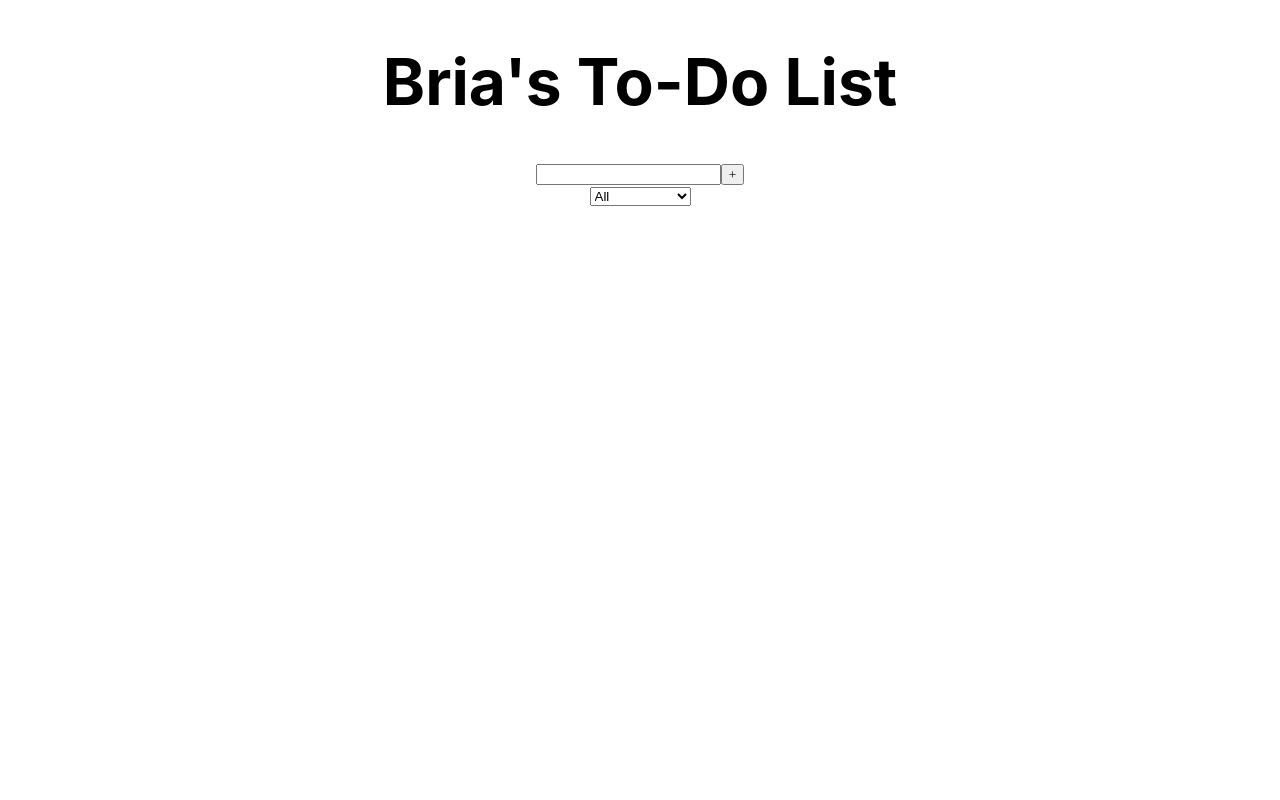
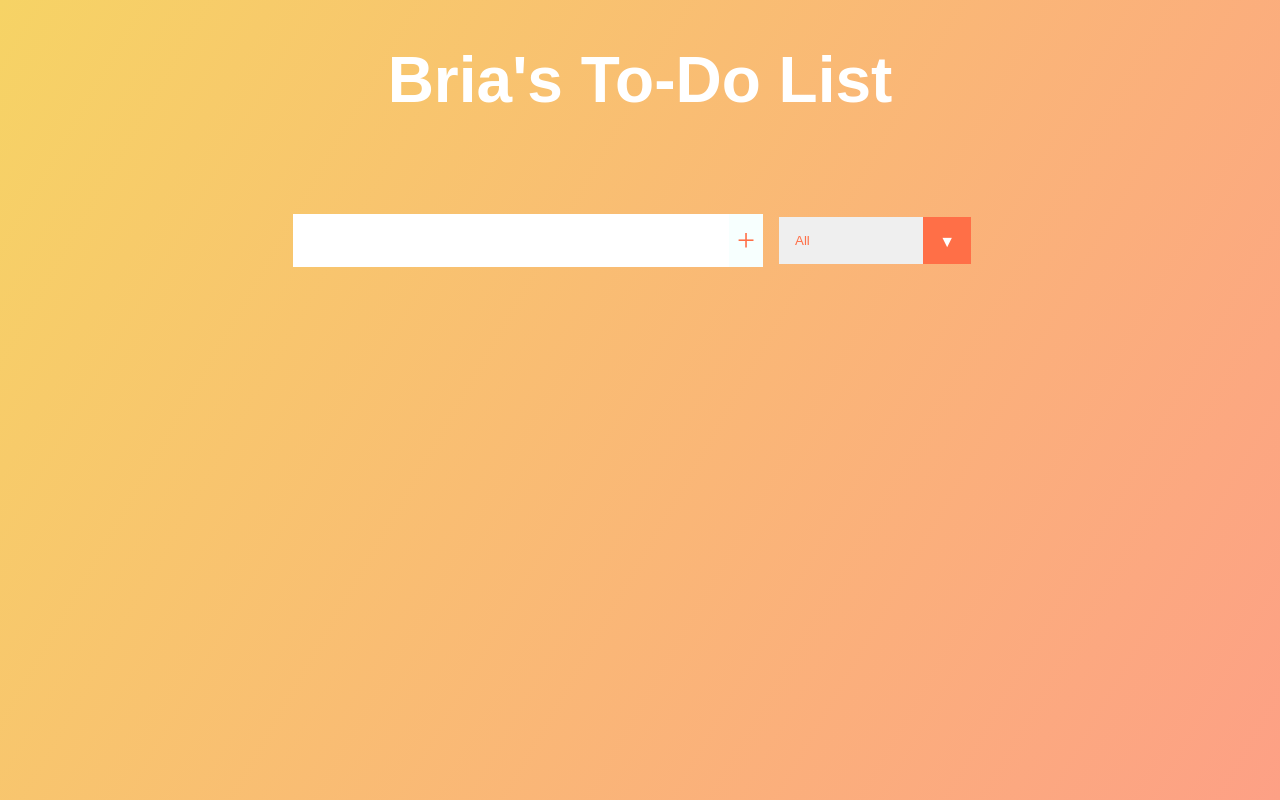
Before and after one commit to whiteheadbria/todo-app, a React (Create React App) app: page / in a window 1280 px wide. Built offline with nearby package versions, Linux system fonts and the light colour scheme.

Commit message:
updates made the other day i didnt push

```diff
--- a/public/index.html
+++ b/public/index.html
@@ -11,6 +11,8 @@
     />
 
     <link rel="stylesheet" href="https://cdn.jsdelivr.net/npm/@fortawesome/fontawesome-free@6.1.2/css/fontawesome.min.css" integrity="sha384-X8QTME3FCg1DLb58++lPvsjbQoCT9bp3MsUU3grbIny/3ZwUJkRNO8NPW6zqzuW9" crossorigin="anonymous">
+    <link rel="stylesheet" href="https://cdn.jsdelivr.net/npm/@fortawesome/fontawesome-free@6.1.2/css/fontawesome.min.css"
+
     <link rel="apple-touch-icon" href="%PUBLIC_URL%/logo192.png" />
     <!--
       manifest.json provides metadata used when your web app is installed on a
--- a/src/App.js
+++ b/src/App.js
@@ -14,11 +14,16 @@ const[todos, setTodos] = useState([]); // store todos, an array of objects
     <header>
       <h1>Bria's To-Do List</h1>
       </header>
-      <Form inputText={inputText} setInputText={setInputText} todos={todos} setTodos={setTodos}/>
+      <Form inputText={inputText}
+      setInputText={setInputText}
+      todos={todos}
+      setTodos={setTodos}
+      />
       {/*taking setInputText and passing it into Form so we have access in Form.js*/}
       {/*same keeping same variable name as the object */ }
 
-      <TodoList />
+      <TodoList todos={todos}/>
+      {/*passing that data down to be accessible in TodoList.js component*/}
     </div>
   );
 }
--- a/src/components/Form.js
+++ b/src/components/Form.js
@@ -1,7 +1,7 @@
 import React from "react";
 
 //import / passing it to a prop
-const Form = ({setInputText, todos, setTodos}) => {
+const Form = ({setInputText, inputText, todos, setTodos}) => {
     // Here I can write javascript code and function
     const inputTextHandler = (e) => {
         console.log(e.target.value);
@@ -11,13 +11,15 @@ const Form = ({setInputText, todos, setTodos}) => {
     const submitTodoHandler = (e) => {
         e.preventDefault(); //prevents automatic refreshing after clicking plus
         setTodos([
-            ...todos, {text: inputTextHandler, completed: false, id: Math.random() * 1000} // install a package to get unique number
-        ]) // ...todos just means to contnue to add (?)
+            ...todos, {text: inputText, completed: false, id: Math.random() * 1000} // install a package to get unique number
+        ]); // ...todos just means to contnue to add (?)
+
+        setInputText(" "); //sets state back to 0
     }
 
     return (
         <form>
-            <input onClick={inputTextHandler} type="text" className="todo-input" />
+            <input value={inputText} onChange={inputTextHandler} type="text" className="todo-input" />
             <button onClick={submitTodoHandler} type="submit" className ="todo-button">
             <i className="fa-solid fa-plus"></i>
             </button>
--- /dev/null
+++ b/src/components/Todo.js
@@ -0,0 +1,18 @@
+import React from 'react';
+
+const Todo = () => {
+    return (
+
+        <div className="todo">
+            <li className="todo-item"></li>
+            <button className="complete-btn">
+            <i className="fa-solid fa-trash"></i>
+            </button>
+
+            <button className="trash-btn"> <i className="fa-solid fa-trash"></i></button>
+        </div>
+
+    );
+};
+
+export default Todo;
--- a/src/components/TodoList.js
+++ b/src/components/TodoList.js
@@ -1,9 +1,18 @@
 import React from 'react';
+//Import Components
+import Todo from './Todo';
 
-const TodoList = () => {
+const TodoList = ({ todos }) => {
+
     return (
         <div className="todo-container">
-        <ul className="todo-list"></ul>
+        <ul className="todo-list">
+            {/*map through array of objects for each object render out todo component*/}
+            {todos.map((todo)=> (
+                <Todo text={todo.text} id={todo.id}/>
+            ) )}
+
+        </ul>
       </div>
     );
 };
--- a/src/index.css
+++ b/src/index.css
@@ -1,18 +1,139 @@
+* {
+  margin: 0;
+  padding: 0;
+  box-sizing: border-box;
+}
 body {
-  margin: 0;
-  font-family: -apple-system, BlinkMacSystemFont, 'Segoe UI', 'Roboto', 'Oxygen',
-    'Ubuntu', 'Cantarell', 'Fira Sans', 'Droid Sans', 'Helvetica Neue',
-    sans-serif;
-  -webkit-font-smoothing: antialiased;
-  -moz-osx-font-smoothing: grayscale;
+  background-image: linear-gradient(120deg, #f6d365 0%, #fda085 100%);
+  color: white;
+  font-family: "Poppins", sans-serif;
+  min-height: 100vh;
 }
-
-code {
-  font-family: source-code-pro, Menlo, Monaco, Consolas, 'Courier New',
-    monospace;
-}
-
-
 header {
   font-size: 2rem;
 }
+
+header,
+form {
+  min-height: 20vh;
+  display: flex;
+  justify-content: center;
+  align-items: center;
+}
+form input,
+form button {
+  padding: 0.5rem;
+  font-size: 2rem;
+  border: none;
+  background: white;
+}
+form button {
+  color: #ff6f47;
+  background: #f7fffe;
+  cursor: pointer;
+  transition: all 0.3s ease;
+}
+form button:hover {
+  background: #ff6f47;
+  color: white;
+}
+.todo-container {
+  display: flex;
+  justify-content: center;
+  align-items: center;
+}
+
+.todo-list {
+  min-width: 30%;
+  list-style: none;
+}
+
+.todo {
+  margin: 0.5rem;
+  background: white;
+  font-size: 1.5rem;
+  color: black;
+  display: flex;
+  justify-content: space-between;
+  align-items: center;
+  transition: all 1s ease;
+}
+.filter-todo {
+  padding: 1rem;
+}
+.todo li {
+  flex: 1;
+}
+
+.trash-btn,
+.complete-btn {
+  background: #ff6f47;
+  color: white;
+  border: none;
+  padding: 1rem;
+  cursor: pointer;
+  font-size: 1rem;
+}
+.complete-btn {
+  background: rgb(11, 212, 162);
+}
+.todo-item {
+  padding: 0rem 0.5rem;
+}
+
+.fa-trash,
+.fa-check {
+  pointer-events: none;
+}
+
+.fall {
+  transform: translateY(10rem) rotateZ(20deg);
+  opacity: 0;
+}
+
+.completed {
+  text-decoration: line-through;
+  opacity: 0.5;
+}
+
+/*CUSTOM SELECTOR */
+select {
+  -webkit-appearance: none;
+  -moz-appearance: none;
+  -ms-appearance: none;
+  appearance: none;
+  outline: 0;
+  box-shadow: none;
+  border: 0 !important;
+  background-image: none;
+}
+
+/* Custom Select */
+.select {
+  margin: 1rem;
+  position: relative;
+  overflow: hidden;
+}
+select {
+  color: #ff6f47;
+  font-family: "Poppins", sans-serif;
+  cursor: pointer;
+  width: 12rem;
+}
+/* Arrow */
+.select::after {
+  content: "\25BC";
+  position: absolute;
+  top: 0;
+  right: 0;
+  padding: 1rem;
+  background: #ff6f47;
+  cursor: pointer;
+  pointer-events: none;
+}
+/* Transition */
+/*
+.select:hover::after {
+  transform: scale(1.5);
+}
+*/
```
